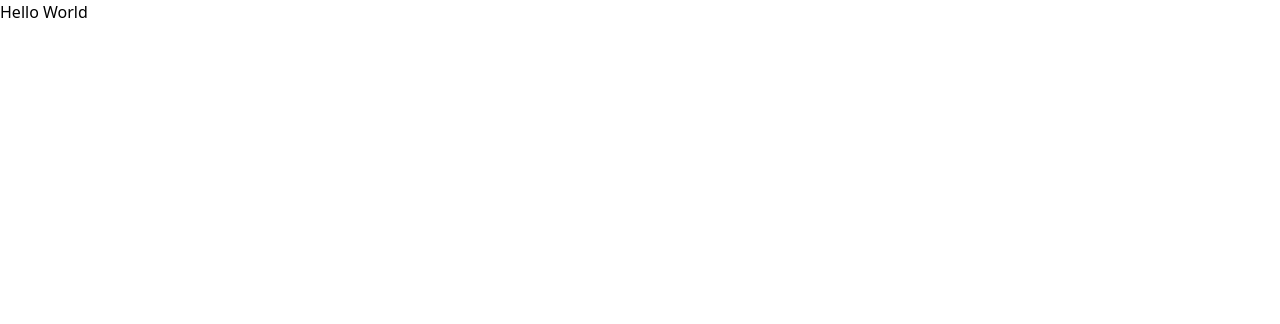
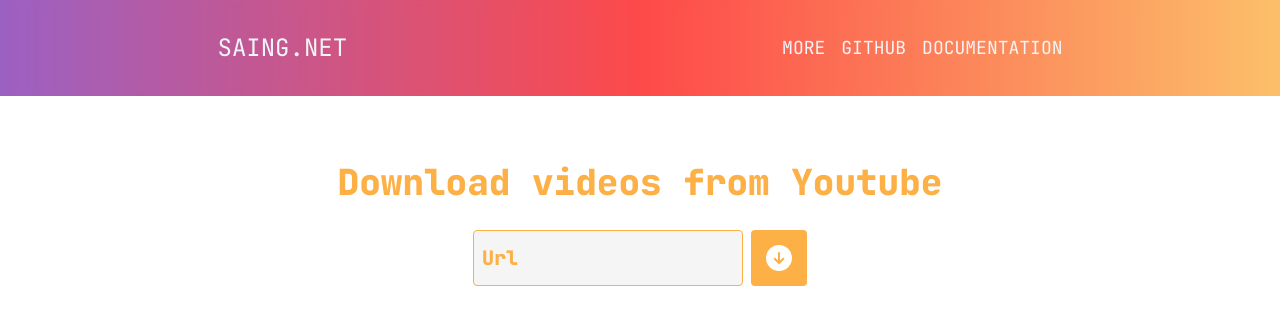
Before and after one commit to jsalexsandro/saing, a Next.js app: page / in a window 1280 px wide. Shown: the top 324 px of the page. Built offline with nearby package versions, Linux system fonts and the light colour scheme.

Commit message:
fix:Added the menu and header

```diff
--- a/package.json
+++ b/package.json
@@ -13,6 +13,7 @@
     "@types/react": "18.0.25",
     "@types/react-dom": "18.0.9",
     "next": "13.0.4",
+    "phosphor-react": "^1.4.1",
     "react": "18.2.0",
     "react-dom": "18.2.0",
     "typescript": "4.9.3"
--- /dev/null
+++ b/src/components/Form.tsx
@@ -0,0 +1,19 @@
+import { ArrowCircleDown } from "phosphor-react";
+
+export function Form(){
+  return (
+    <section className="w-full bg-white font-extrabold flex items-center flex-col gap-7 justify-center h-64">
+      <div className="w-full h-auto">
+        <h1 className="text-4xl text-center text-[rgba(252,176,69,1)]">
+          Download videos from <span>Youtube</span>
+        </h1>
+      </div>
+      <div className="flex items-center justify-center gap-2">
+        <input placeholder="Url" className="focus:border-orange-500 placeholder:text-[rgba(252,176,69,1)]  h-14 w-[270px] text-xl text-[rgba(252,176,69,1)] border border-[rgba(252,176,69,1)] indent-2 bg-[#f5f5f5] rounded outline-none"  />
+        <button className="hover:bg-orange-400 w-14 h-14 bg-[rgba(252,176,69,1)] rounded flex items-center justify-center">
+          <ArrowCircleDown weight="fill" className="text-white" size={32} />
+        </button>
+      </div>
+    </section>
+  )
+}
--- /dev/null
+++ b/src/components/Header.tsx
@@ -0,0 +1,32 @@
+export function Header(){
+  return (
+    <header className="w-full h-24 flex items-center justify-around bg-white bg-opacity-20 backdrop-blur-sm">
+      <div className="max-sm:hidden">
+        <h1 className="text-2xl text-slate-100">
+          SAING.NET
+        </h1>
+      </div>
+      <div className="max-sm:hidden">
+        <nav>
+          <ul className="w-auto text-slate-100 flex transition-colors text-lg items-center justify-center gap-4 flex-ro">
+            <li className="hover:text-slate-300">
+              <a href="#">MORE</a>
+            </li>
+            <li className="hover:text-slate-300">
+              <a href="#">GITHUB</a>
+            </li>
+            <li className="hover:text-slate-300">
+              <a href="#">DOCUMENTATION</a>
+            </li>
+          </ul>
+        </nav>
+      </div>
+      <div className="sm:hidden">
+        <button className="w-24 h-24 flex flex-col gap-3 items-center justify-center">
+          <span className="w-12 h-1 bg-slate-100" />
+          <span className="w-12 h-1 bg-slate-100" />
+        </button>
+      </div>
+    </header>
+  )
+}
--- /dev/null
+++ b/src/pages/_document.tsx
@@ -0,0 +1,19 @@
+import { Html, Main, NextScript, Head } from "next/document";
+
+export default function Document(){
+  return (
+    <Html>
+      <Head>
+        <link rel="preconnect" href="https://fonts.gstatic.com" crossOrigin=""/>
+        <link href="https://fonts.googleapis.com/css2?family=JetBrains+Mono:ital,wght@0,100;0,200;0,400;0,500;0,600;0,700;0,800;1,100;1,200;1,300;1,400;1,500;1,600;1,700;1,800&display=swap" rel="stylesheet"/>
+        <title>
+          SAING.NET
+        </title>
+      </Head>
+      <body>
+        <Main />
+        <NextScript />
+      </body>
+    </Html>
+  )
+}
--- a/src/pages/index.tsx
+++ b/src/pages/index.tsx
@@ -1,9 +1,14 @@
+import { Fragment } from "react";
+import { Form } from "../components/Form";
+import { Header } from "../components/Header";
+
 export default function Index(){
   return (
-    <main>
-      <h1>
-        Hello World
-      </h1>
-    </main>
+    <Fragment>
+      <Header/>
+      <main className="w-full h-screen bg-gray-100">
+        <Form/>
+      </main>
+    </Fragment>
   )
 }
--- a/src/styles/globals.css
+++ b/src/styles/globals.css
@@ -1,3 +1,14 @@
 @tailwind base;
 @tailwind components;
 @tailwind utilities;
+
+body {
+  background: #833ab4;
+  background: -moz-linear-gradient(90deg, rgba(131,58,180,1) 0%, rgba(253,29,29,1) 50%, rgba(252,176,69,1) 100%);
+  background: -webkit-linear-gradient(90deg, rgba(131,58,180,1) 0%, rgba(253,29,29,1) 50%, rgba(252,176,69,1) 100%);
+  background: linear-gradient(90deg, rgba(131,58,180,1) 0%, rgba(253,29,29,1) 50%, rgba(252,176,69,1) 100%);
+}
+
+:root {
+  --yellow:rgb(238, 146, 17);
+}
--- a/tailwind.config.js
+++ b/tailwind.config.js
@@ -1,8 +1,14 @@
 /** @type {import('tailwindcss').Config} */
 module.exports = {
-  content: [],
+  content: [
+    "./src/**/*.{js,ts,jsx,tsx}"
+  ],
   theme: {
-    extend: {},
+    extend: {
+      fontFamily: {
+        sans: ['Jetbrains Mono',"monospace"]
+      }
+    }
   },
   plugins: [],
 }
```
Also changed, not shown: 1 other file (tests, documents, lock files or other folders).
